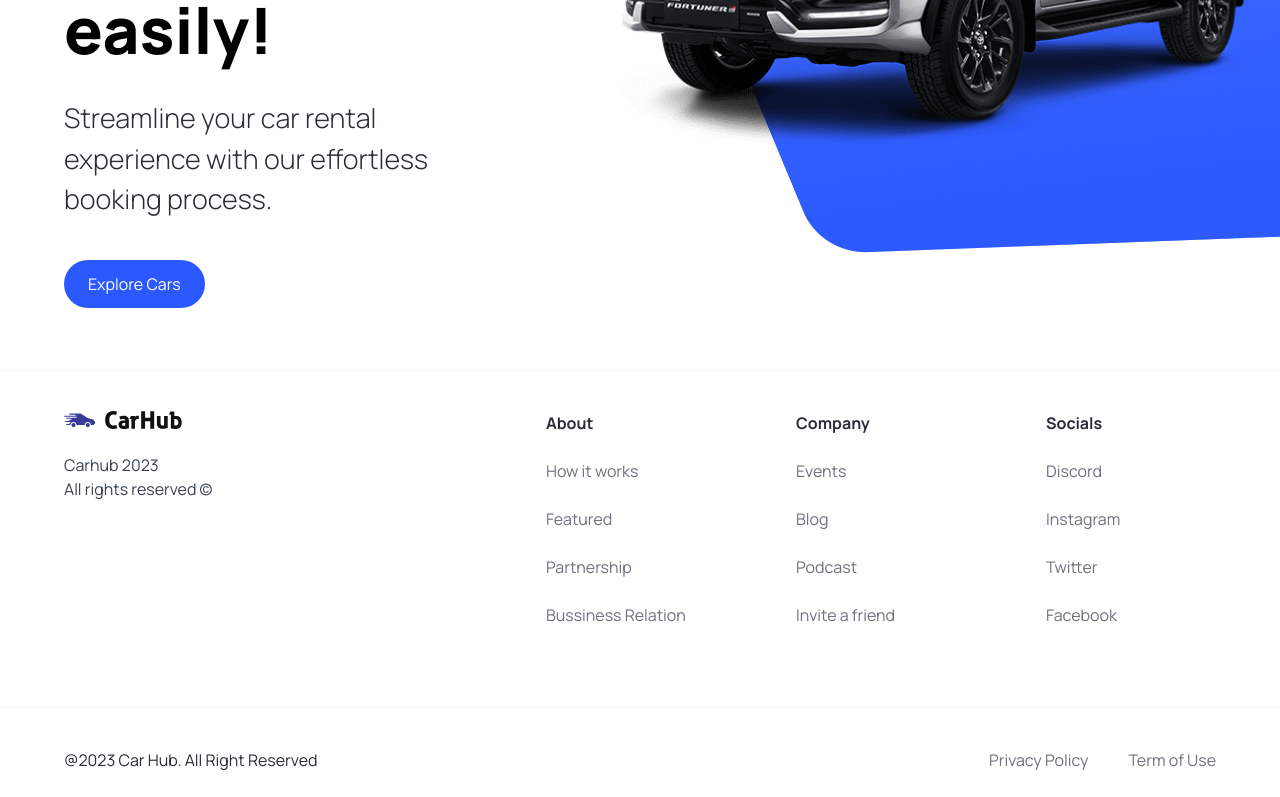
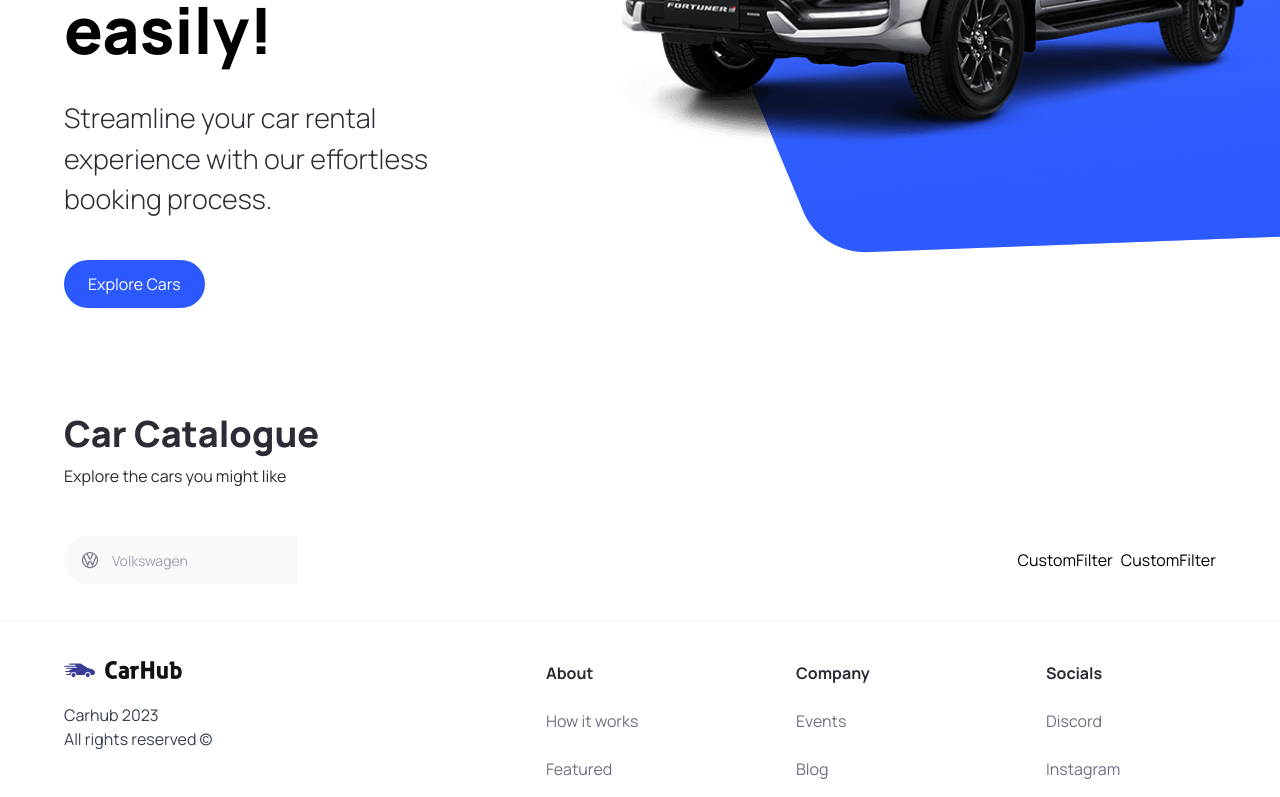
Before and after one commit to iuliadombrovschi/proiectishunea, a Next.js app: page / in a window 1280 px wide. Shown: the part 450-1247 px from the top of the page. Built offline with nearby package versions, Linux system fonts and the light colour scheme.

Commit message:
Car Catalogue

```diff
--- a/app/page.tsx
+++ b/app/page.tsx
@@ -1,10 +1,28 @@
 import Image from "next/image";
-import { Hero } from "@/components";
+import { CustomFilter, Hero, SearchBar } from "@/components";
 
 export default function Home() {
   return (
     <main className="overflow-hidden">
       <Hero />
+      <div className="mt-12 padding-x padding-y max-width
+      " id="discover">
+        <div className="home__text-container">
+          <h1 className="text-4xl
+          font-extrabold">Car Catalogue</h1>
+          <p>Explore the cars you might like</p>
+
+        </div>
+       <div className="home__filters">
+        <SearchBar />
+
+        <div className="home__filter-container">
+          <CustomFilter title ="fuel" />
+          <CustomFilter title="year" />
+        </div>
+
+       </div>
+      </div>
     </main>
   );
 }
--- /dev/null
+++ b/components/CustomFilter.tsx
@@ -0,0 +1,9 @@
+import React from 'react'
+
+const CustomFilter = () => {
+  return (
+    <div>CustomFilter</div>
+  )
+}
+
+export default CustomFilter
--- /dev/null
+++ b/components/SearchBar.tsx
@@ -0,0 +1,29 @@
+"use client";
+
+import { useState } from "react";
+import {SearchManufacturer} from "./";
+
+const SearchBar = () => {
+    const [manufacturer,setManufacturer] =
+    useState('');
+
+    const handleSearch = () => {}
+  return (
+    <form className="searchbar" onSubmit=
+    {handleSearch}>
+        <div className="searchbar_item">
+         <SearchManufacturer
+         manufacturer={manufacturer}
+         setManufacturer={setManufacturer}
+
+
+
+         />
+
+        </div>
+
+    </form>
+  )
+}
+
+export default SearchBar
--- /dev/null
+++ b/components/SearchManufacturer.tsx
@@ -0,0 +1,108 @@
+"use client";
+
+import { useState ,Fragment } from 'react';
+import Image from 'next/image';
+import { Combobox,Transition } from '@headlessui/react'
+import { manufacturers } from '@/constants';
+import { SearchManufacturerProps } from '@/types'
+import { relative } from 'path';
+
+
+const SearchManufacturer = ({manufacturer,setManufacturer
+}:SearchManufacturerProps) => {
+    const [query, setQuery] = useState('');
+
+    const filteredManufacturers =
+     query === ""
+     ? manufacturers
+     : manufacturers.filter((item) => (
+        item.toLowerCase()
+        .replace(/\s+/g,"")
+        .includes(query.toLowerCase().replace(/\s+/g, "")
+    )))
+
+
+
+  return (
+    <div className="search-manufacturer">
+<Combobox value={manufacturer} onChange=
+{setManufacturer}>
+<div className="relative w-full">
+<Combobox.Button className="absolute top-[14px]">
+<Image
+ src="/car-logo.svg"
+ width={20}
+ height={20}
+ className="ml-4"
+ alt="Car Logo"
+/>
+
+
+</Combobox.Button>
+
+<Combobox.Input
+className="search-manufacturer__input"
+placeholder="Volkswagen"
+displayValue={(manufacturer : string) =>
+    manufacturer}
+
+    onChange={(e) => setQuery(e.target.value)}
+/>
+
+<Transition
+as={Fragment}
+leave="transition ease-in duration-100"
+leaveFrom="opacity-100"
+leaveTo="opacity-0"
+afterLeave={() => setQuery('')}
+>
+<Combobox.Options>
+{ filteredManufacturers.map((item) => (
+        <Combobox.Option
+        key={item}
+        className={({active}) =>`
+        relative search-manufacturer__option
+        ${active ? 'bg-primary-blue text-white'
+            :'text-gray-900'}
+
+        `}
+        value={item}
+        >
+            {({selected,active}) =>(
+            <>
+            <span
+            className={`block truncate ${
+                selected ? 'font-medium' :
+                'font-normal'
+            }`}
+            >
+            {item}
+            </span>
+            {selected ? (
+            <span
+            className={`absolute
+                inset-y-0 left-0 flex
+                items-center pl-3 ${active ? 'text-white':
+                    'text-teal-600'
+                }`}
+                >
+               </span>
+            ):null}
+            </>
+            )}
+        </Combobox.Option>
+    )
+    )}
+</Combobox.Options>
+
+
+</Transition>
+
+</div>
+
+</Combobox>
+</div>
+  )
+}
+
+export default SearchManufacturer
--- a/types/index.ts
+++ b/types/index.ts
@@ -7,3 +7,8 @@
     MouseEventHandler<HTMLButtonElement>;
     btnType?: "button" | "submit";
 }
+
+export interface SearchManufacturerProps{
+    manufacturer:string;
+    setManufacturer:(manufacturer:string) => void;
+}
```
Also changed, not shown: components/index.ts (+8 -0 lines), package.json (+6 -6 lines), 1 other file (tests, documents, lock files or other folders).
